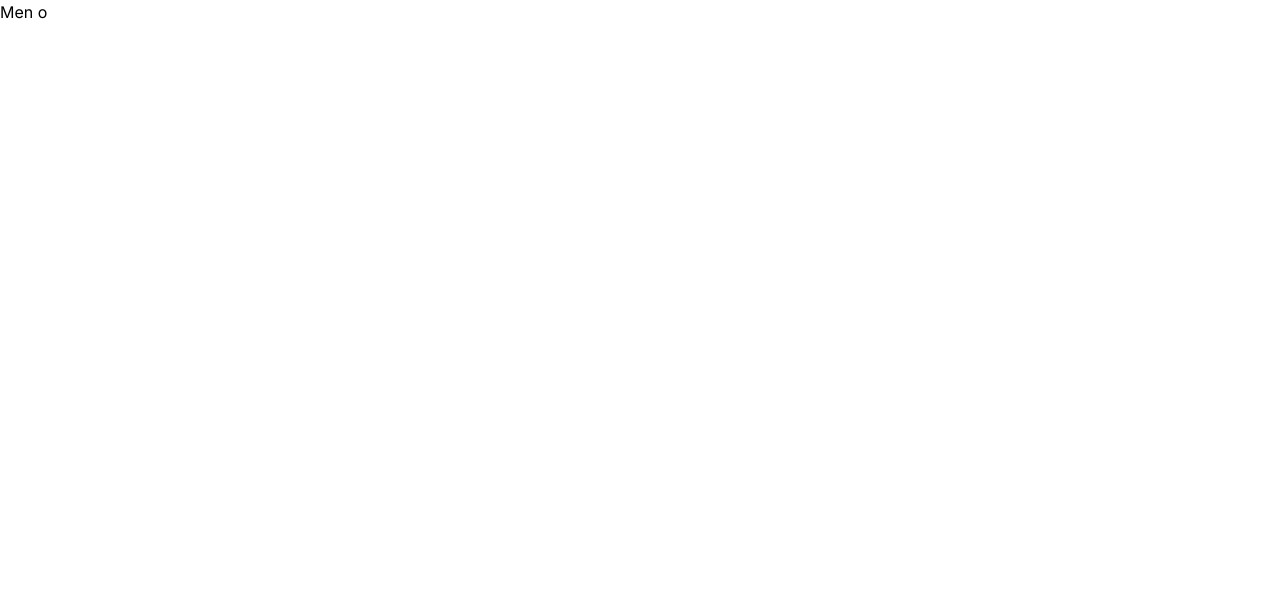
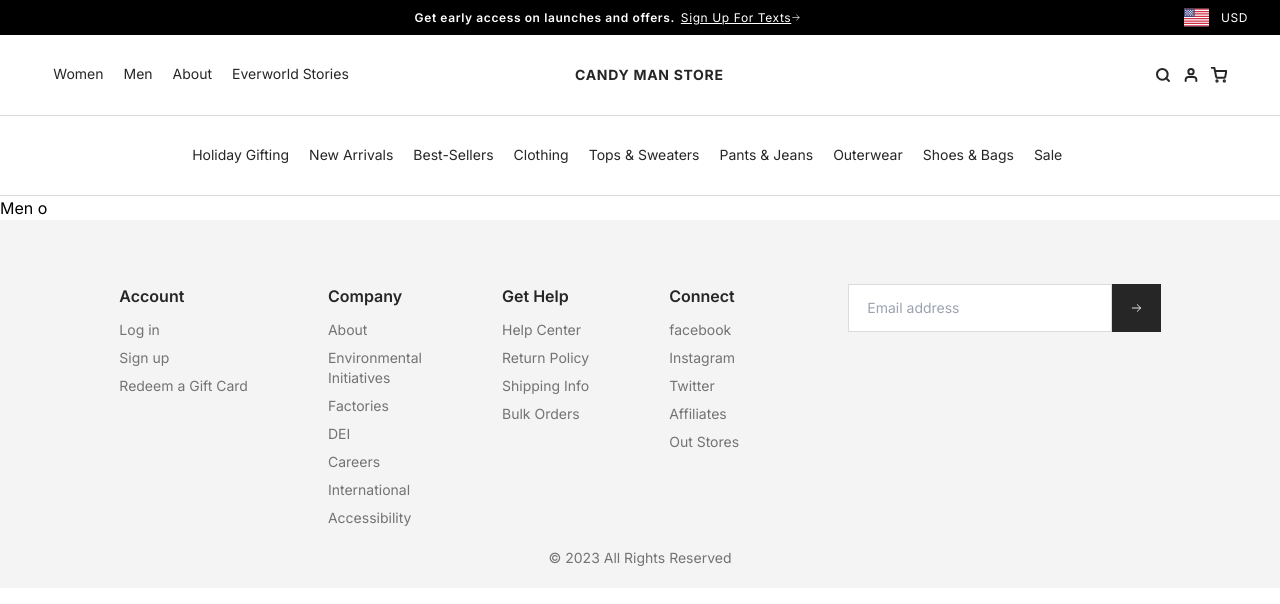
Before and after one commit to HenryAgu/CandyMan-Store, a Next.js app: page /men in a window 1280 px wide. Shown: the top 604 px of the page. Built offline with nearby package versions, Linux system fonts and the light colour scheme.

Commit message:
components in men page route

```diff
--- a/src/app/men/page.tsx
+++ b/src/app/men/page.tsx
@@ -1,9 +1,13 @@
 import React from 'react'
+import Navbar from '../components/ui/Navbar/Navbar'
+import Footer from '../components/ui/Footer/Footer'
 
 const page = () => {
   return (
     <div>
+        <Navbar/>
       <h1>Men o</h1>
+      <Footer/>
     </div>
   )
 }
```
